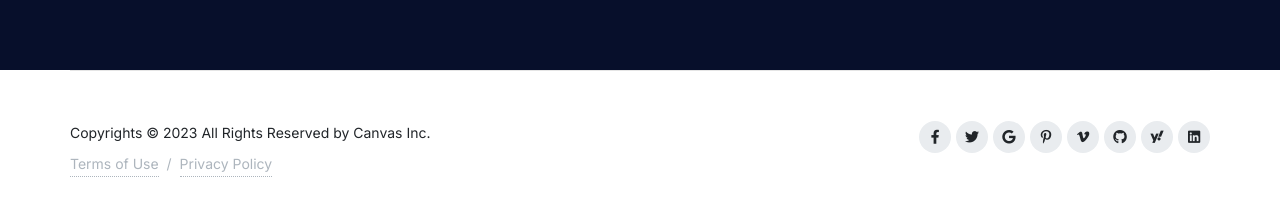
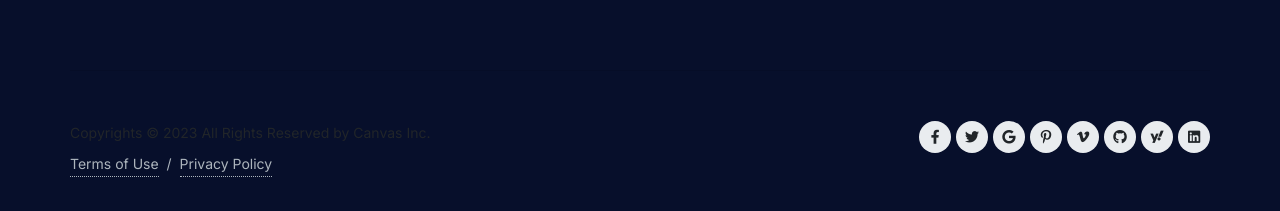
Before and after one commit to MphoVersace/melsoft-page, a plain HTML site: page demo-agency.html in a window 1280 px wide. Shown: the part 2813-3024 px from the top of the page. Drawn offline with nearby package versions, Linux system fonts and the light colour scheme; files whose address does not match are found by name.

Commit message:
updated color

```diff
--- a/css/custom.css
+++ b/css/custom.css
@@ -29,6 +29,6 @@
 }
 
 /* background color for the sections */
-#slider,#content{
+#slider,#content,#footer{
   background-color:  #070f2b;
 }
```
